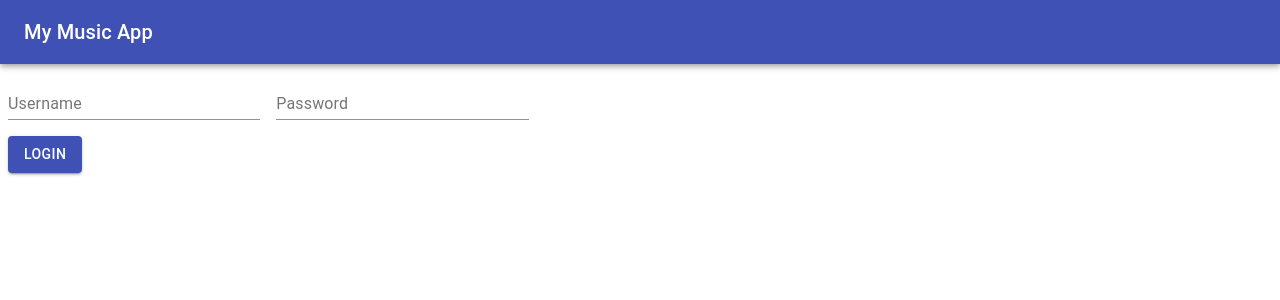
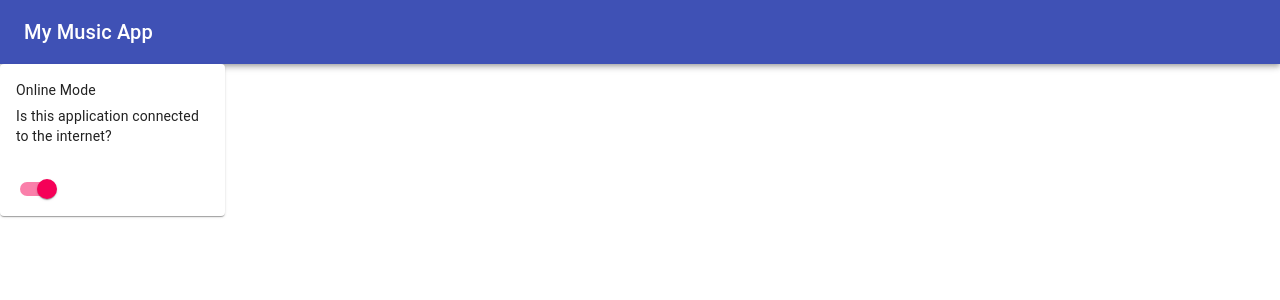
Before and after one commit to Christrevino22/js-411-new-music-app, a React (Create React App) app: page / in a window 1280 px wide. Shown: the top 300 px of the page. Built offline with nearby package versions, Linux system fonts and the light colour scheme.

Commit message:
finished up some the login as well as started the card components

```diff
--- a/src/App.js
+++ b/src/App.js
@@ -29,21 +29,23 @@ const useStyles = withStyles((theme) => ({
 //3RD ILL NEED TO MAKE THE USERNAME AND PASSWORD TEXTFIELDS*******FINISHED*****
 //4TH ILL NEED TO CREATE A BUTTON UNDER MY TEXTFIELD******FINSIHED******
 //5TH ILL NEEED TO CREATE A DASHBOARD COMPONENT *****FINISHED******
-//6TH NEED TO FIND A WAY TO ADD FUNCITONALITY TO MY LOGIN BUTTON
-//NEED TO TOO CATCH UP THIS PROJECT IS DUE ON TUESDAY
+//6TH NEED TO FIND A WAY TO ADD FUNCITONALITY TO MY LOGIN BUTTON*******IN PROGRESS STILL COULDN'T FIGURE IT OUT AS FAR AS MAKING THE STATE WITH THE LOGIN BUTTON TO WORK, SENT MATT A MESSSAGE HOPEFULLY HE RESPONDS BEFORE TUESDAY
+//7TH CREATE A NAVBAR FOR THE DASHBOARD*****FINISHED******
+//8TH CREATE (3) DIFFERENT CARDS*******FINISHED*****
+//9TH NEED TO CREATE A SWITCH CARD*******FINSIHED*******
+//10TH NEED TO CREATE A SLIDER CARD******FINISHED******
+//11TH NEED TO CREATE A SELECT CARD*******FINSIHED******
+//WHEN I GET HERE I WILL START WITH THE SYSTEM REQUIREMENTS PROCESS....
 
 class LoginAppBar extends Component {
   constructor(props) {
     super(props);
 
     this.state = {
-      loggedIn: false,
+      loggedIn: true,
     };
   }
 
-  handleChange = (event) => {
-    this.setState({ loggedIn: !this.state.loggedIn });
-  };
   componentDidMount() {
     console.log("Mounted", this.state.loggedIn);
   }
@@ -51,6 +53,11 @@ class LoginAppBar extends Component {
   componentDidUpdate() {
     console.log("UPDATED", this.state.loggedIn);
   }
+  //maybe it isnt working because i might need to add some state to the username and password because Matt didnt have to out any specific text i guess as long as the the user and pass have more than ZERO CHARACTERS if it does have zero characters it will deny you......???????>>......
+  handleChange = (event) => {
+    console.log("this button was clicked", event);
+    // this.setState({ loggedIn: true });
+  };
 
   render() {
     const classes = withStyles;
@@ -65,13 +72,12 @@ class LoginAppBar extends Component {
             <Typography variant="h6" className={classes.title}>
               My Music App
             </Typography>
-            {/* LOGIN SHOULD BE AROUND HERE MORE OR LESS NEED TO REMEMBER HOW I DID MY OTHER PAGE  */}
           </Toolbar>
         </AppBar>
         <TextField />
         <LoginButton
+          onClick={this.handleChange}
           loggedIn={this.state.loggedIn}
-          handleChange={this.handleChange}
         />
       </div>
     );
--- a/src/Components/Button/LoginButton.js
+++ b/src/Components/Button/LoginButton.js
@@ -16,10 +16,10 @@ function LoginButton(props) {
   return (
     <div className={classes.root}>
       <Button
+        onClick={props.handleChange}
         variant="contained"
         color="primary"
         loggedin={props.loggedin}
-        handleChange={props.handleChange}
       >
         Login
       </Button>
--- a/src/Components/Dashboard/Dashboard.js
+++ b/src/Components/Dashboard/Dashboard.js
@@ -1,10 +1,13 @@
 import React, { Component } from "react";
+import NavBar from "../NavBar/Navbar";
+import SwitchCard from "../SwitchCard/SwitchCard";
 
 class Dashboard extends Component {
   render() {
     return (
       <div>
-        <h1>THIS IS YOUR DASHBOARD!!!!!!!</h1>
+        <NavBar />
+        <SwitchCard />
       </div>
     );
   }
--- /dev/null
+++ b/src/Components/NavBar/Navbar.js
@@ -0,0 +1,36 @@
+import React from "react";
+import { makeStyles } from "@material-ui/core/styles";
+import AppBar from "@material-ui/core/AppBar";
+import Toolbar from "@material-ui/core/Toolbar";
+import Typography from "@material-ui/core/Typography";
+// import Button from "@material-ui/core/Button";
+// import IconButton from "@material-ui/core/IconButton";
+// import MenuIcon from "@material-ui/icons/Menu";
+
+const useStyles = makeStyles((theme) => ({
+  root: {
+    flexGrow: 1,
+  },
+  menuButton: {
+    marginRight: theme.spacing(0),
+  },
+  title: {
+    flexGrow: 1,
+  },
+}));
+
+export default function NavBar() {
+  const classes = useStyles();
+
+  return (
+    <div className={classes.root}>
+      <AppBar position="static">
+        <Toolbar>
+          <Typography variant="h6" className={classes.title}>
+            My Music App
+          </Typography>
+        </Toolbar>
+      </AppBar>
+    </div>
+  );
+}
--- /dev/null
+++ b/src/Components/NavBar/index.js
@@ -0,0 +1,2 @@
+import NavBar from "./Navbar";
+export default NavBar;
--- /dev/null
+++ b/src/Components/SwitchCard/Switch.js
@@ -0,0 +1,24 @@
+import React, { useState } from "react";
+import Switch from "@material-ui/core/Switch";
+
+export default function Switches() {
+  const [state, setState] = useState({
+    checkedA: true,
+  });
+
+  const handleChange = (event) => {
+    setState({ ...state, [event.target.name]: event.target.checked });
+  };
+
+  return (
+    <div>
+      <Switch
+        checked={state.checkedA}
+        onChange={handleChange}
+        color="secondary"
+        name="checkedB"
+        inputProps={{ "aria-label": "primary checkbox" }}
+      />
+    </div>
+  );
+}
--- /dev/null
+++ b/src/Components/SwitchCard/SwitchCard.js
@@ -0,0 +1,48 @@
+import React from "react";
+import { makeStyles } from "@material-ui/core/styles";
+import Card from "@material-ui/core/Card";
+import CardActions from "@material-ui/core/CardActions";
+import CardContent from "@material-ui/core/CardContent";
+import Button from "@material-ui/core/Button";
+import Typography from "@material-ui/core/Typography";
+import Switch from "./Switch";
+
+const useStyles = makeStyles({
+  root: {
+    width: "225px",
+  },
+  bullet: {
+    display: "inline-block",
+    margin: "0 2px",
+    transform: "scale(0.8)",
+  },
+  title: {
+    fontSize: 14,
+  },
+  pos: {
+    marginBottom: 12,
+  },
+});
+
+export default function SwitchCard() {
+  const classes = useStyles();
+  const bull = <span className={classes.bullet}>•</span>;
+
+  return (
+    <Card className={classes.root}>
+      <CardContent>
+        <Typography className={classes.title} color="textPrimary" gutterBottom>
+          Online Mode
+        </Typography>
+        <Typography variant="body2" component="p">
+          Is this application connected
+          <br />
+          to the internet?
+        </Typography>
+      </CardContent>
+      <CardActions>
+        <Switch />
+      </CardActions>
+    </Card>
+  );
+}
```
Also changed, not shown: src/Components/SliderCard/Slider.js (added, +45 -0 lines), src/Components/SliderCard/SliderCard.js (added, +53 -0 lines), src/Components/SelectCard/Select.js (added), src/Components/SelectCard/SelectCard.js (added), 1 other file (tests, documents, lock files or other folders).
